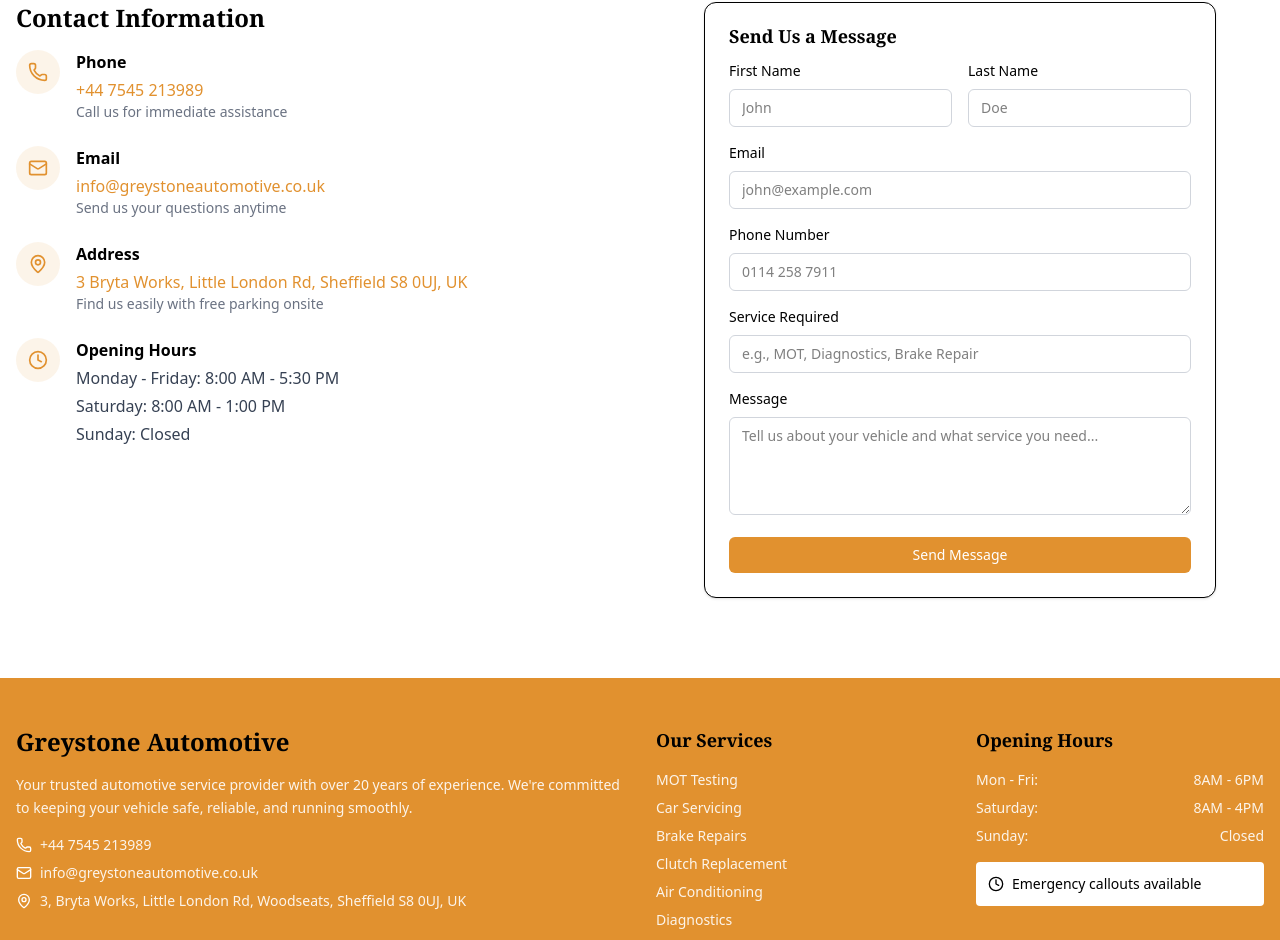
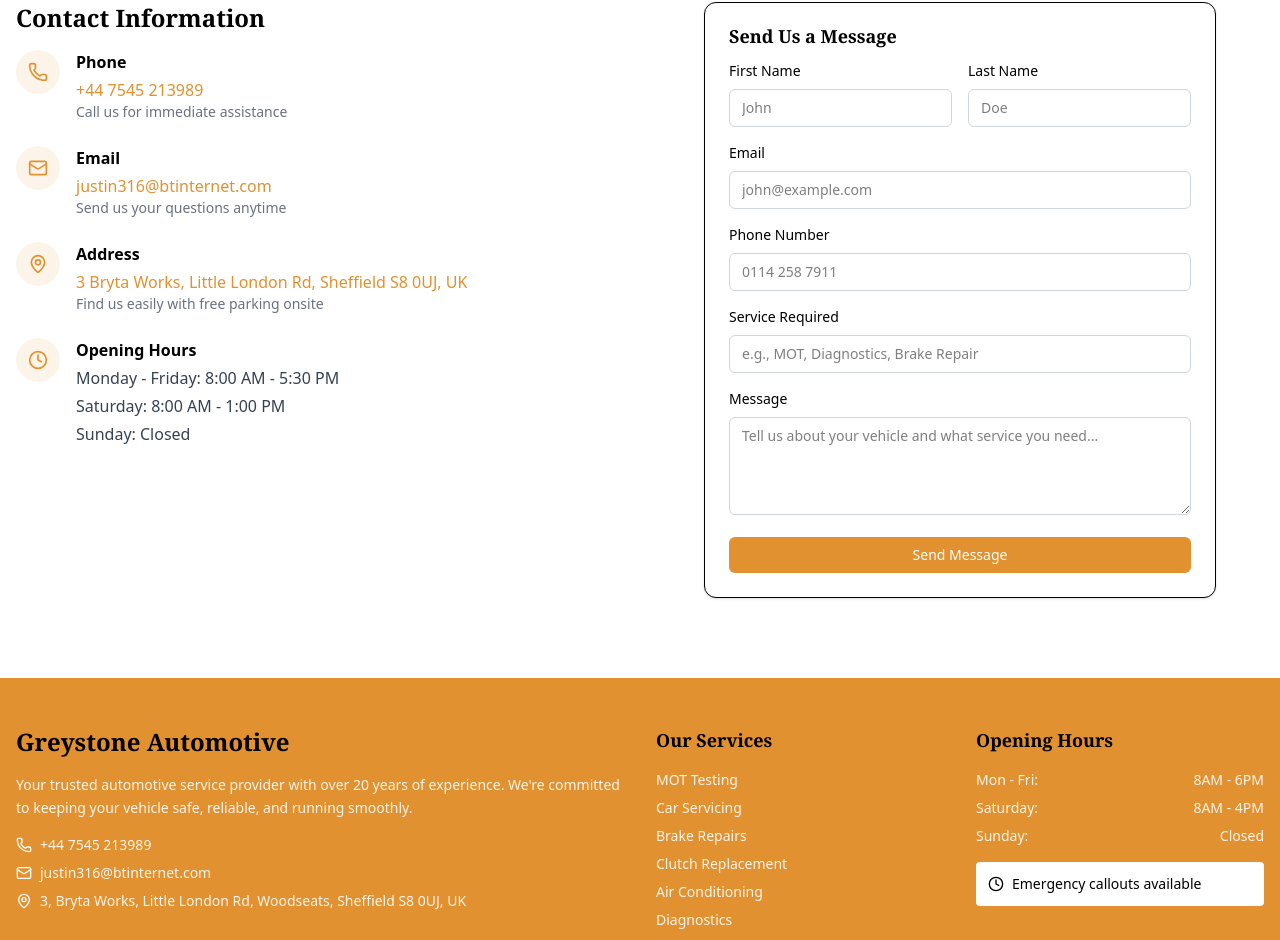
Before and after one commit to shandiru/GreyStoneAutomotive, a React (Vite) app: page / in a window 1280 px wide. Shown: the part 4043-4983 px from the top of the page. Built offline with nearby package versions, Linux system fonts and the light colour scheme.

Commit message:
add correct email address

```diff
--- a/src/components/Contact.jsx
+++ b/src/components/Contact.jsx
@@ -24,7 +24,7 @@
             title: "Email",
             value: (
                 <a href="mailto:info@greystoneautomotive.co.uk" className="hover:underline" style={{ color: brandOrange }}>
-                    info@greystoneautomotive.co.uk
+                    justin316@btinternet.com
                 </a>
             ),
             note: "Send us your questions anytime",
--- a/src/components/Footer.jsx
+++ b/src/components/Footer.jsx
@@ -44,7 +44,7 @@
                   href="mailto:info@greystoneautomotive.co.uk"
                   className="hover:underline underline-offset-4 text-white/90"
                 >
-                  info@greystoneautomotive.co.uk
+                  justin316@btinternet.com
                 </a>
               </div>
               <div className="flex items-center gap-2">
--- a/src/components/Testimonials.jsx
+++ b/src/components/Testimonials.jsx
@@ -181,7 +181,7 @@
         {/* CTA to Google Reviews */}
         <div className="mt-10 text-center" style={{ fontFamily: "'Times New Roman', serif" }}>
           <a
-            href="https://www.google.com/search?q=Greystone+Automotive+Engineers+Ltd+Sheffield&hl=en&gl=uk#lrd=0x48798242aa57d70d:0x3f1d5e92d4d83e13,1,,,,"
+            href="https://www.google.com/search?sca_esv=263d6f8b3f719809&hl=en&gl=uk&si=AMgyJEuzsz2NflaaWzrzdpjxXXRaJ2hfdMsbe_mSWso6src8s3MtuqoHNZdw0dP59d0Lu1QIqWhxuZBMzjfOdKXG2WbeRTNFFASIe5dLNFMgCUeriQRvAxxKtAh0qgq_dhk65B6ajTrorPvCfT-c-MPpA8kejCgCPhTKhdTPQuFKQQiG27-3Y9s%3D&q=Greystone+Automotive+Engineers+ltd+Reviews&sa=X&ved=2ahUKEwichJndjaaPAxXNyzgGHdzSGwsQ0bkNegQIHhAE"
             target="_blank"
             rel="noopener noreferrer"
             className="inline-block bg-[#E1912F] hover:bg-black transition text-white font-semibold py-3 px-6 rounded-lg mt-4"
```
